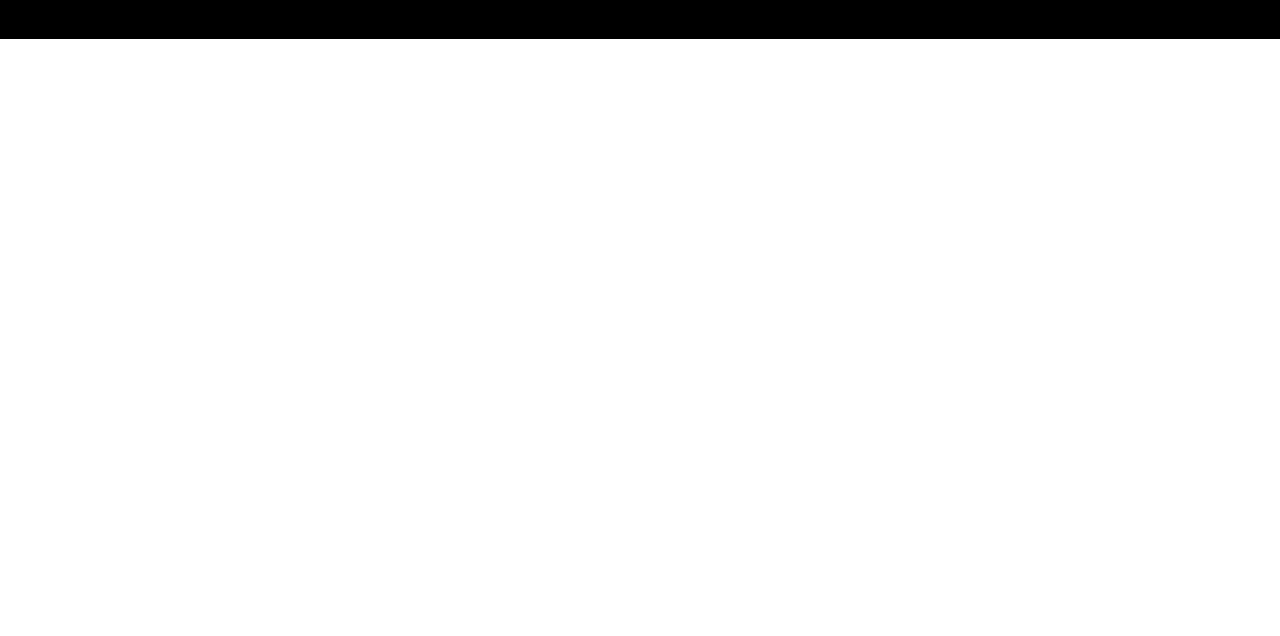
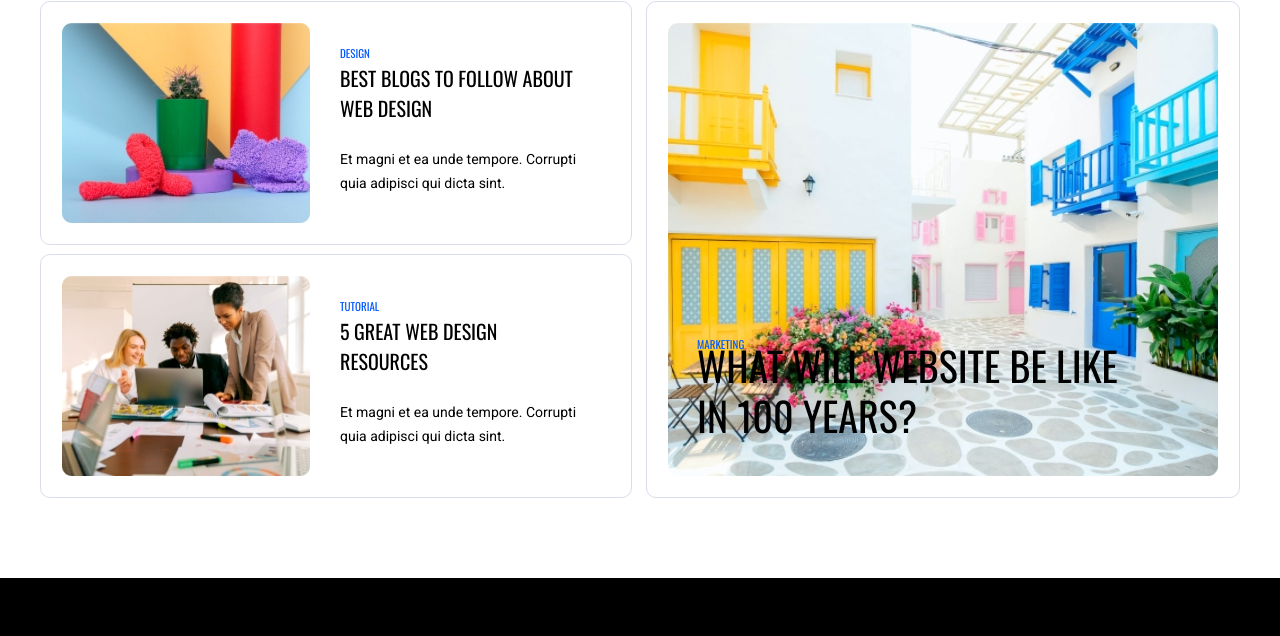
Before and after one commit to XenonCodes/ava, a plain HTML site: page index.html in a window 1280 px wide. Shown: the part 5896-6532 px from the top of the page. Before the commit the page ends 5935 px from the top, so only its background shows below. Drawn offline with nearby package versions, Linux system fonts and the light colour scheme.

Commit message:
Верстка блока Blog Выполнена верстка блока Blog, включая адаптив.

```diff
--- a/index.html
+++ b/index.html
@@ -306,7 +306,9 @@
         <section class="customers">
             <div class="container customers__wrp">
                 <h2 class="customers__title">an unique marketing template</h2>
-                <p class="customers__text">"Any strategy that gets a message to rise above the clutter is terrific from the advertiser's perspective. Even if it's not much of a secret, it's still a pretty good marketing idea."</p>
+                <p class="customers__text">"Any strategy that gets a message to rise above the clutter is terrific from
+                    the advertiser's perspective. Even if it's not much of a secret, it's still a pretty good marketing
+                    idea."</p>
                 <a class="customers__link button" href="#">Meet the team</a>
                 <ul class="customers__list">
                     <li class="customers__item"><img src="./img/sordic-logo.png" alt="sordic-logo"></li>
@@ -316,6 +318,40 @@
                     <li class="customers__item"><img src="./img/codeflame-logo.png" alt="codeflame-logo"></li>
                     <li class="customers__item"><img src="./img/modus-logo.png" alt="modus-logo"></li>
                 </ul>
+            </div>
+        </section>
+
+        <section class="blog">
+            <div class="container blog__wrp">
+                <p class="blog__header">From our blog</p>
+                <h2 class="blog__title">Recent News & Updates</h2>
+                <div class="blog__container">
+                    <ul class="blog__list">
+                        <li class="blog__item news">
+                            <img class="news__img" src="./img/backg-blog-img.jpeg" alt="backg-blog">
+                            <div class="news__wrp">
+                                <p class="news__header">Design</p>
+                                <h3 class="news__title">Best Blogs To Follow About Web Design</h3>
+                                <p class="news__text">Et magni et ea unde tempore. Corrupti quia adipisci qui dicta
+                                    sint.</p>
+                            </div>
+                        </li>
+                        <li class="blog__item news">
+                            <img class="news__img" src="./img/backg-blog-img-2.jpeg" alt="backg-blog">
+                            <div class="news__wrp">
+                                <p class="news__header">Tutorial</p>
+                                <h3 class="news__title">5 Great Web Design Resources</h3>
+                                <p class="news__text">Et magni et ea unde tempore. Corrupti quia adipisci qui dicta
+                                    sint.</p>
+                            </div>
+                        </li>
+                    </ul>
+                    <div class="blog__container blog__container_border">
+                        <img class="blog__img" src="./img/backg-blog-large-img.jpeg" alt="backg-blog">
+                        <p class="blog__text-img">MARKETING</p>
+                        <h3 class="blog__title-img">What Will Website Be Like In 100 Years?</h3>
+                    </div>
+                </div>
             </div>
         </section>
 
--- /dev/null
+++ b/scss/blocks/_blog.scss
@@ -0,0 +1,97 @@
+.blog {
+
+    &__wrp {
+        text-align: center;
+        padding: 80px 0;
+
+        @include mobile {
+            padding: 10px 0 80px;
+        }
+    }
+
+    &__header {
+        color: $blue;
+        @include font(12px, 22px);
+        text-transform: uppercase;
+    }
+
+    &__title {
+        @include font(40px, 48px);
+        text-transform: uppercase;
+        margin: 0 0 66px;
+
+        @include mobile {
+            @include font(39px, 45px);
+        }
+    }
+
+    &__container {
+        display: flex;
+        justify-content: space-between;
+        position: relative;
+
+        @include large-desktop {
+            gap: 20px;
+        }
+
+        @include tablet {
+            flex-direction: column;
+        }
+
+        &_border {
+            padding: 21px;
+            box-sizing: border-box;
+            border: 1px solid rgb(217, 220, 236);
+            border-radius: 10px;
+        }
+    }
+
+    &__list {
+        display: flex;
+        flex-direction: column;
+        justify-content: space-between;
+
+        @include large-desktop {
+            gap: 20px;
+        }
+    }
+
+    &__item {
+        max-width: 592px;
+    }
+
+    &__img {
+        width: 100%;
+    }
+
+    &__text-img {
+        position: absolute;
+        left: 50px;
+        bottom: 143px;
+        @include font(11px, 20px);
+        text-transform: uppercase;
+        color: $blue;
+    }
+
+    &__title-img {
+        position: absolute;
+        bottom: 57px;
+        left: 50px;
+        @include font(40px, 50px);
+        text-transform: uppercase;
+        width: 421px;
+        text-align: left;
+
+        @include large-desktop {
+            @include font(30px, 35px);
+        }
+
+        @include desktop {
+            width: 290px;
+        }
+
+        @include mobile {
+            width: 260px;
+        }
+    }
+}
--- a/scss/blocks/_customers.scss
+++ b/scss/blocks/_customers.scss
@@ -44,6 +44,7 @@
             flex-wrap: nowrap;
             flex-direction: column;
             align-items: center;
+            padding: 65px 0 10px;
         }
     }
 
--- /dev/null
+++ b/scss/blocks/_news.scss
@@ -0,0 +1,39 @@
+.news {
+    display: flex;
+    text-align: left;
+    padding: 21px;
+    box-sizing: border-box;
+    border: 1px solid rgb(217, 220, 236);
+    border-radius: 10px;
+
+    &__wrp {
+        padding: 20px 30px;
+
+        @include desktop {
+            padding: 20px 20px;
+        }
+    }
+
+    &__img {
+        @include desktop {
+            max-width: 187px;
+        }
+    }
+
+    &__header {
+        @include font(11px, 20px);
+        color: $blue;
+        text-transform: uppercase;
+    }
+
+    &__title {
+        @include font(20px, 30px);
+        text-transform: uppercase;
+        margin: 0 0 24px 0;
+    }
+
+    &__text {
+        font-family: 'Roboto', sans-serif;
+        @include font(14px, 24px);
+    }
+}
--- a/scss/style.scss
+++ b/scss/style.scss
@@ -14,5 +14,6 @@
 @import './blocks/cart';
 @import './blocks/swiper';
 @import './blocks/customers';
-
+@import './blocks/blog';
+@import './blocks/news';
 @import './blocks/footer';
```
Also changed, not shown: css/style.css, img/backg-blog-img-2.jpeg (added), img/backg-blog-img.jpeg (added), img/backg-blog-large-img.jpeg (added), 1 other file.
